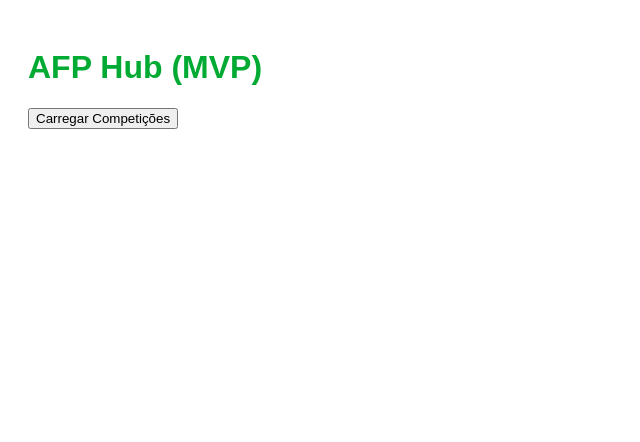
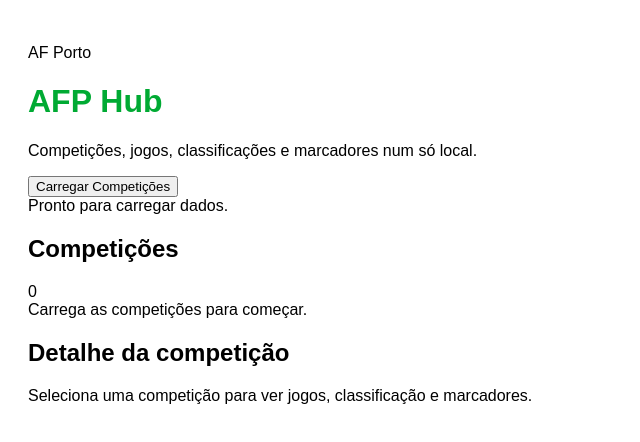
Before and after one commit to AmazingCoder1981/AFP, a plain HTML site: page web/index.html in a window 1280 px wide. Shown: the whole page, without its empty margins (0-640 px from the left). Drawn offline with Linux system fonts and the light colour scheme.

Commit message:
Upgrade AFP Hub UI to phase 2

```diff
--- a/web/index.html
+++ b/web/index.html
@@ -1,14 +1,44 @@
 <!DOCTYPE html>
-<html>
+<html lang="pt">
 <head>
-<meta charset="UTF-8">
-<title>AFP Hub</title>
-<link rel="stylesheet" href="styles.css">
+  <meta charset="UTF-8">
+  <meta name="viewport" content="width=device-width, initial-scale=1.0">
+  <title>AFP Hub</title>
+  <link rel="stylesheet" href="styles.css">
 </head>
 <body>
-<h1>AFP Hub (MVP)</h1>
-<button onclick="loadCompetitions()">Carregar Competições</button>
-<ul id="list"></ul>
-<script src="app.js"></script>
+  <div class="container">
+    <header class="hero">
+      <div>
+        <p class="eyebrow">AF Porto</p>
+        <h1>AFP Hub</h1>
+        <p class="subtitle">Competições, jogos, classificações e marcadores num só local.</p>
+      </div>
+      <button id="loadBtn" class="primary-btn">Carregar Competições</button>
+    </header>
+
+    <div id="status" class="status">Pronto para carregar dados.</div>
+
+    <main class="layout">
+      <section class="panel left-panel">
+        <div class="panel-header">
+          <h2>Competições</h2>
+          <span id="competitionCount" class="badge">0</span>
+        </div>
+        <div id="competitionList" class="competition-list empty-state">
+          Carrega as competições para começar.
+        </div>
+      </section>
+
+      <section class="panel right-panel">
+        <div id="competitionDetail" class="empty-detail">
+          <h2>Detalhe da competição</h2>
+          <p>Seleciona uma competição para ver jogos, classificação e marcadores.</p>
+        </div>
+      </section>
+    </main>
+  </div>
+
+  <script src="app.js"></script>
 </body>
 </html>
```
